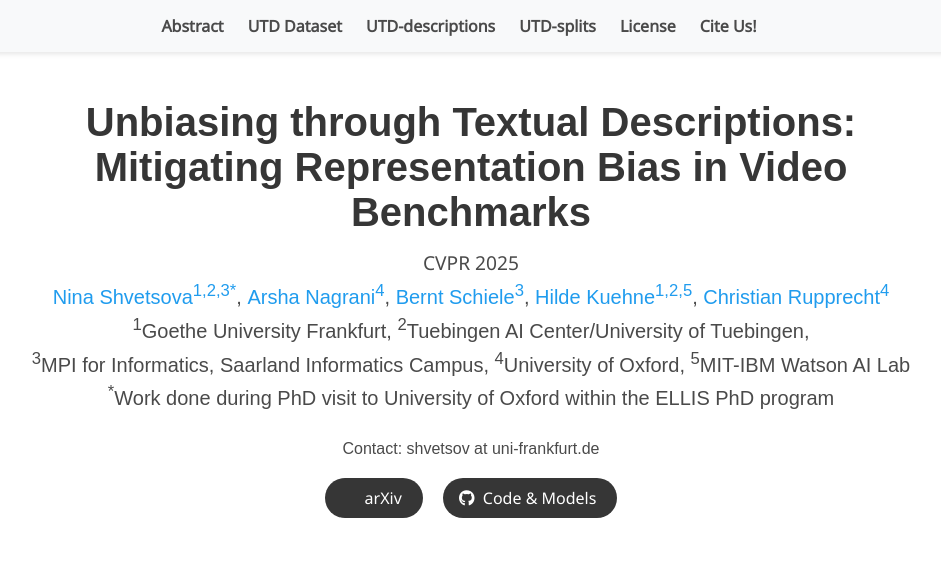
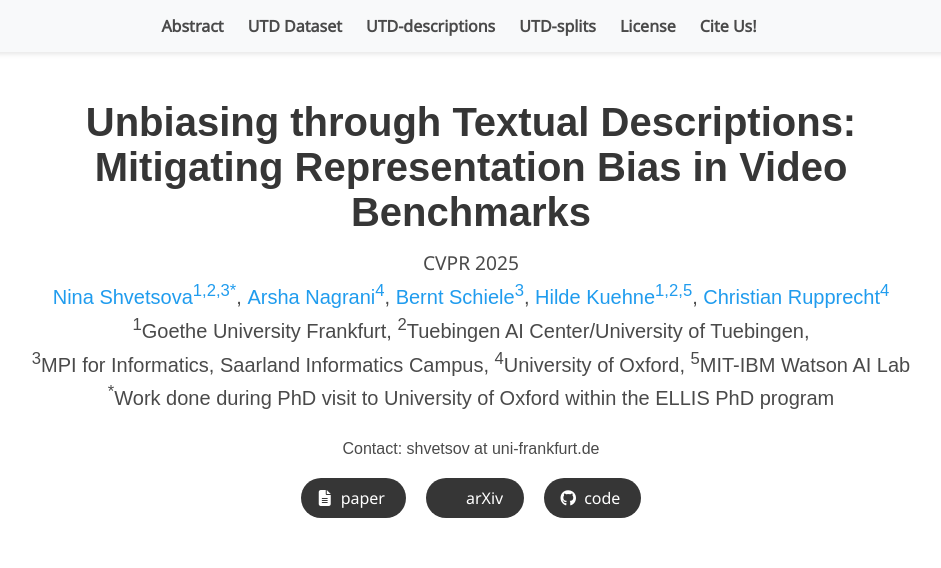
Before and after one commit to utd-project/utd-project.github.io, a plain HTML site: page index.html in a window 1280 px wide. Shown: the top 568 px of the page, without its empty margins (169-1110 px from the left). Drawn offline with nearby package versions, Linux system fonts and the light colour scheme; some icons are missing; a web font is replaced by a local one.

Commit message:
Code release

```diff
--- a/index.html
+++ b/index.html
@@ -120,6 +120,14 @@
             <div class="column has-text-centered">
               <div class="publication-links" style="margin-bottom: 0;">
                 <span class="link-block">
+                  <a href="https://openaccess.thecvf.com/content/CVPR2025/papers/Shvetsova_Unbiasing_through_Textual_Descriptions_Mitigating_Representation_Bias_in_Video_Benchmarks_CVPR_2025_paper.pdf" target="_blank" class="external-link button is-normal is-rounded is-dark">
+                    <span class="icon">
+                      <i class="fas fa-file-alt"></i>
+                    </span>
+                    <span>paper</span>
+                  </a>
+                </span>
+                <span class="link-block">
                   <a href="https://arxiv.org/abs/2503.18637" target="_blank" class="external-link button is-normal is-rounded is-dark">
                     <span class="icon">
                       <i class="ai ai-arxiv"></i>
@@ -132,7 +140,7 @@
                     <span class="icon">
                       <i class="fab fa-github"></i>
                     </span>
-                    <span>Code & Models</span>
+                    <span>code</span>
                   </a>
                 </span>
               </div>
```
